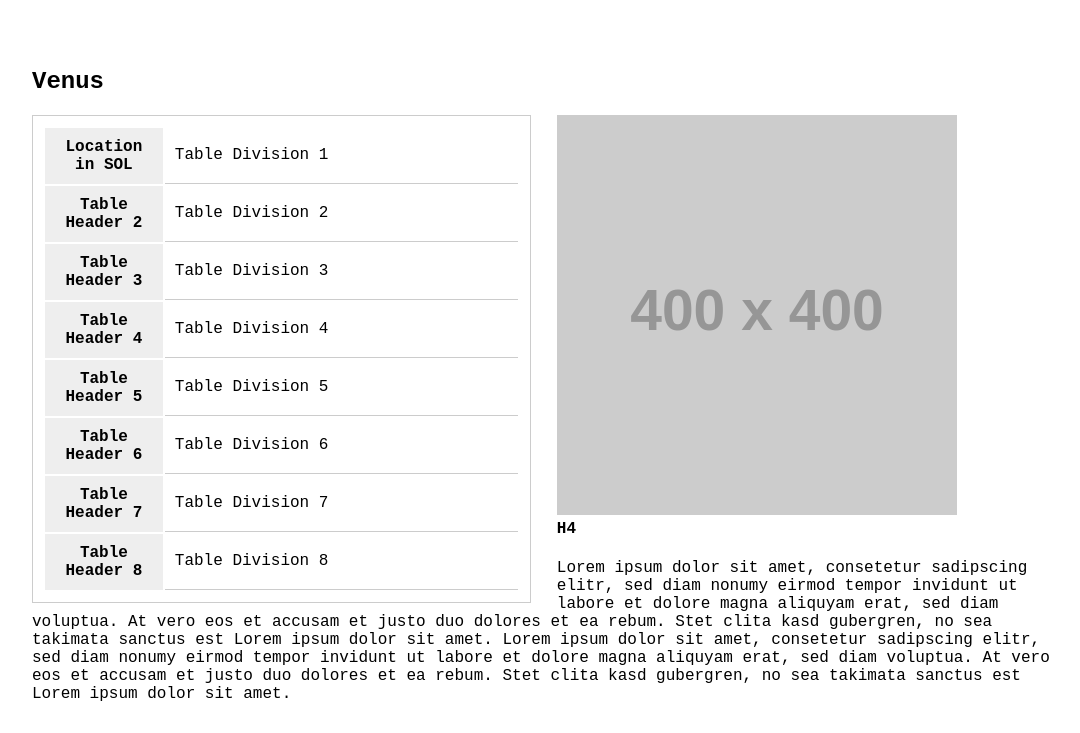
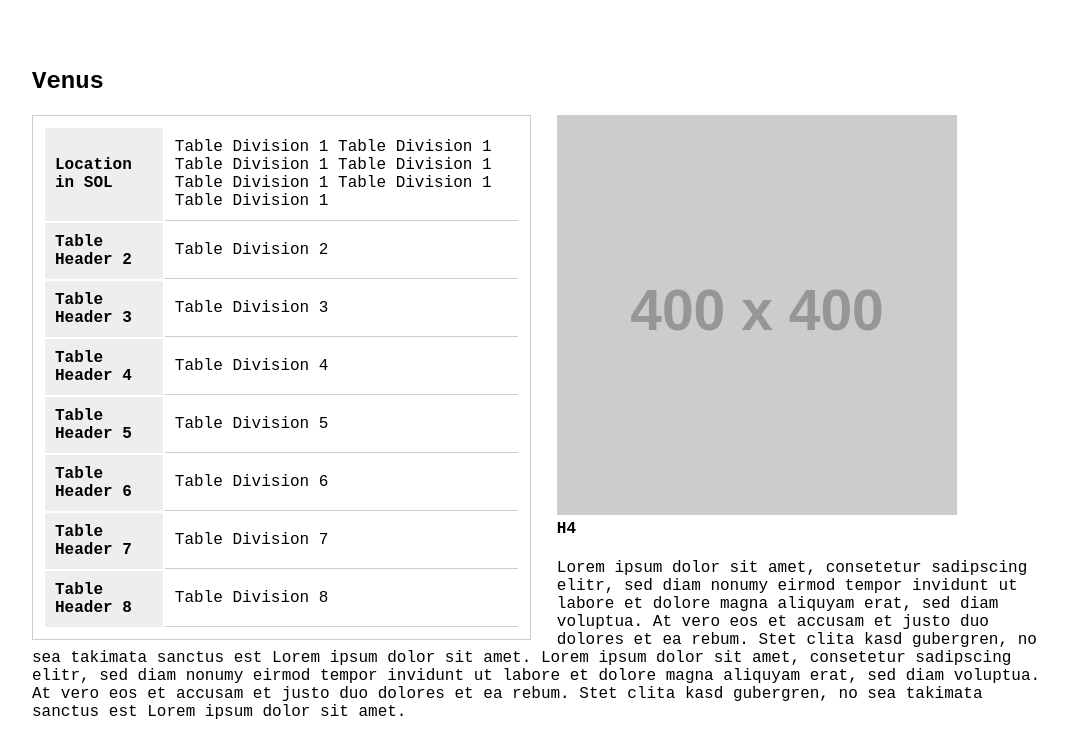
Before and after one commit to askavian/stars, a plain HTML site: page venus.html in a window 1280 px wide. Shown: the part 1360-2093 px from the top of the page, without its empty margins (96-1176 px from the left). Drawn offline with Linux system fonts and the light colour scheme; placeholder pictures from the web are drawn by us.

Commit message:
modified:   assets/css/style.css modified:   venus.html

```diff
--- a/assets/css/style.css
+++ b/assets/css/style.css
@@ -11,9 +11,6 @@ body {
     background-color: #fff;
 }
 
-p {
-  margin: 0 0 15px 0;
-}
 
 /*HEADER & NAVIGATION*/
 header {
@@ -36,19 +33,6 @@ header p {
   text-align: center;
   font-size: 250%;
 }
-
-/* REDO
-table {
-  border: #000;
-  margin: 2.5px;
-  display: inline-box;
-  box-shadow: rgba(0, 0, 0, 0.16) 0px 1px 4px, rgb(51, 51, 51) 0px 0px 0px 3px;
-  box-sizing: 400px;
-}*/
-
-
-
-
 
 nav ul {
   list-style: none;
@@ -95,22 +79,28 @@ article span:last-of-type {
   margin-right: 0;
 }
 
-table {
+table { /*change to "article inherit" if table is used elsewhere */
   border: 1px solid #ccc;
   padding: 10px;
   width: 100%;
 }
 
-th {
+th { /*change to "article inherit" if table is used elsewhere */
   background: #eee;
   padding: 10px;
   width: 25%;
+  text-align: left;
+  margin-left: 2.5%;
 }
 
-td {
+td { /*change to "article inherit" if table is used elsewhere */
   padding: 10px;
   border-bottom: 1px solid #ccc;
   width: 75%;
+}
+
+article p {
+  margin: 0 0 15px 0;
 }
 
 
@@ -121,7 +111,6 @@ footer {
   bottom: 0;
   right: 0;
   padding: 50px 10%;
-
 }
 
 
@@ -131,7 +120,6 @@ footer {
 
 
 
-/*ABOUT*/
 
 
 
@@ -230,9 +218,10 @@ footer {
 
 
 
-/*DIFFERENT VIEPORTS*/
 
 
+
+/*DIFFERENT VIEPORTS*/
 @media screen and (min-width: 768px) { /* tablet device */
   article span {
       width: 48.75%;
--- a/venus.html
+++ b/venus.html
@@ -38,7 +38,7 @@
                 <table>
                     <tr>
                       <th>Location in SOL</th>
-                      <td>Table Division 1</td>
+                      <td>Table Division 1 Table Division 1 Table Division 1 Table Division 1 Table Division 1 Table Division 1 Table Division 1</td>
                     </tr>
                     <tr>
                         <th>Table Header 2</th>
```
